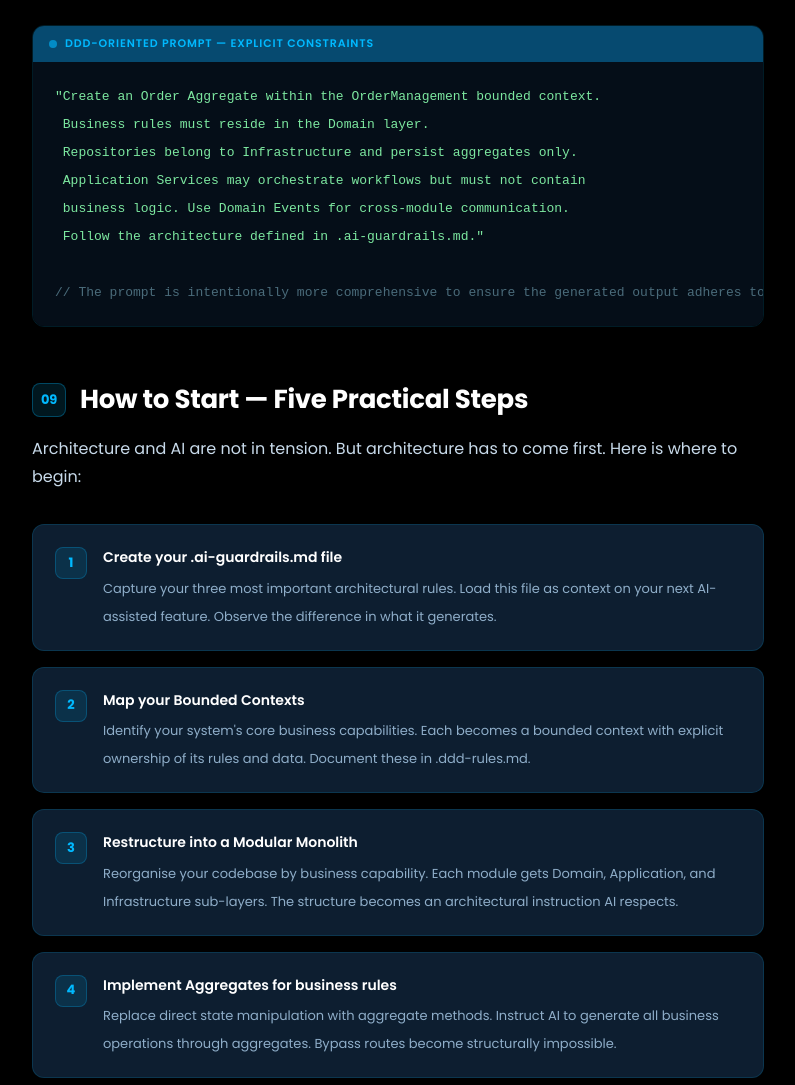
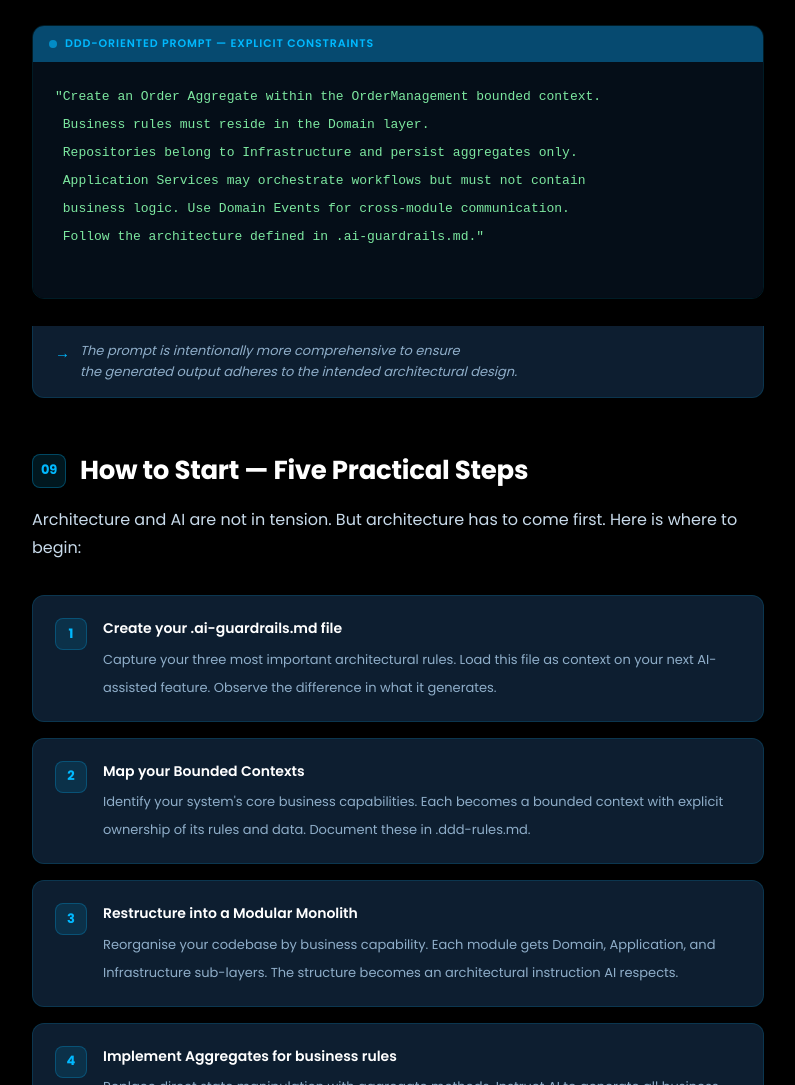
Before and after one commit to sailssoftware-cpu/Sustainable-AI-Coding-with-DDD-Modular-Monoliths, a plain HTML site: page index.html in a window 1280 px wide. Shown: the part 8100-9185 px from the top of the page, without its empty margins (242-1037 px from the left). Drawn offline with Linux system fonts and the light colour scheme.

Commit message:
Add code note section to index.html
Added a new code note section with styling and content.

```diff
--- a/index.html
+++ b/index.html
@@ -616,6 +616,29 @@
   .sails-step-text strong { display: block; font-size: 14px; font-weight: 600; color: var(--text-white); margin-bottom: 4px; }
   .sails-step-text span { font-size: 13px; color: var(--text-muted); line-height: 1.6; }
 
+  /* CODE NOTE */
+  .sails-code-note {
+    display: flex;
+    align-items: flex-start;
+    gap: 10px;
+    background: var(--bg-card-alt);
+    border: 1px solid var(--border);
+    border-top: none;
+    border-radius: 0 0 var(--radius) var(--radius);
+    padding: 14px 22px;
+    font-size: 13px;
+    font-style: italic;
+    color: var(--text-muted);
+    line-height: 1.65;
+    margin-top: -1px;
+  }
+  .sails-code-note-icon {
+    color: var(--cyan);
+    font-size: 15px;
+    flex-shrink: 0;
+    margin-top: 1px;
+  }
+
   /* INLINE LINK */
   .sails-inline-link {
     color: var(--cyan);
@@ -1138,7 +1161,11 @@ Cross-module communication must use:
 <span class="good"> business logic. Use Domain Events for cross-module communication.</span>
 <span class="good"> Follow the architecture defined in .ai-guardrails.md."</span>
 
-<span class="comment">// The prompt is intentionally more comprehensive to ensure the generated output adheres to the intended architectural design.</span></code></pre>
+</code></pre>
+  </div>
+  <div class="sails-code-note sails-reveal">
+    <span class="sails-code-note-icon">&#8594;</span>
+    The prompt is intentionally more comprehensive to ensure<br>the generated output adheres to the intended architectural design.
   </div>
 
   <!-- Section 9 — How to Start -->
```
